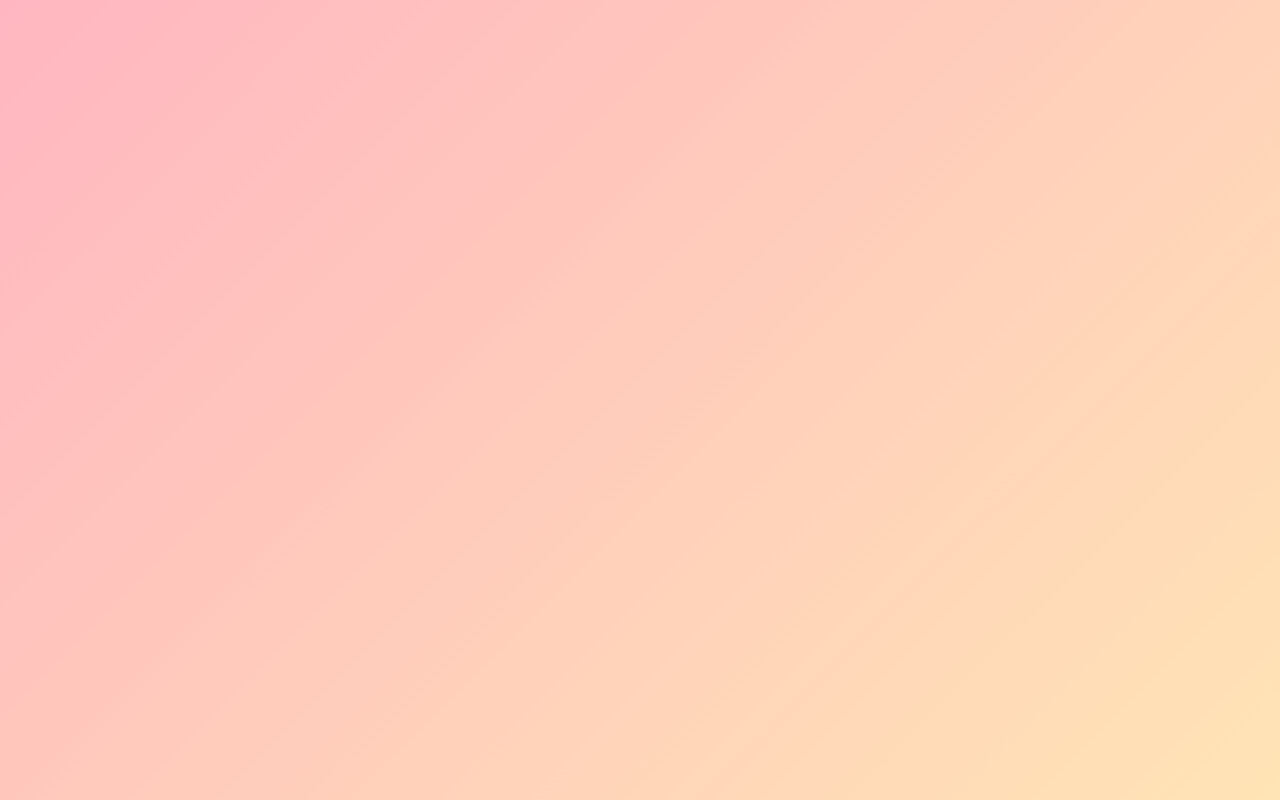
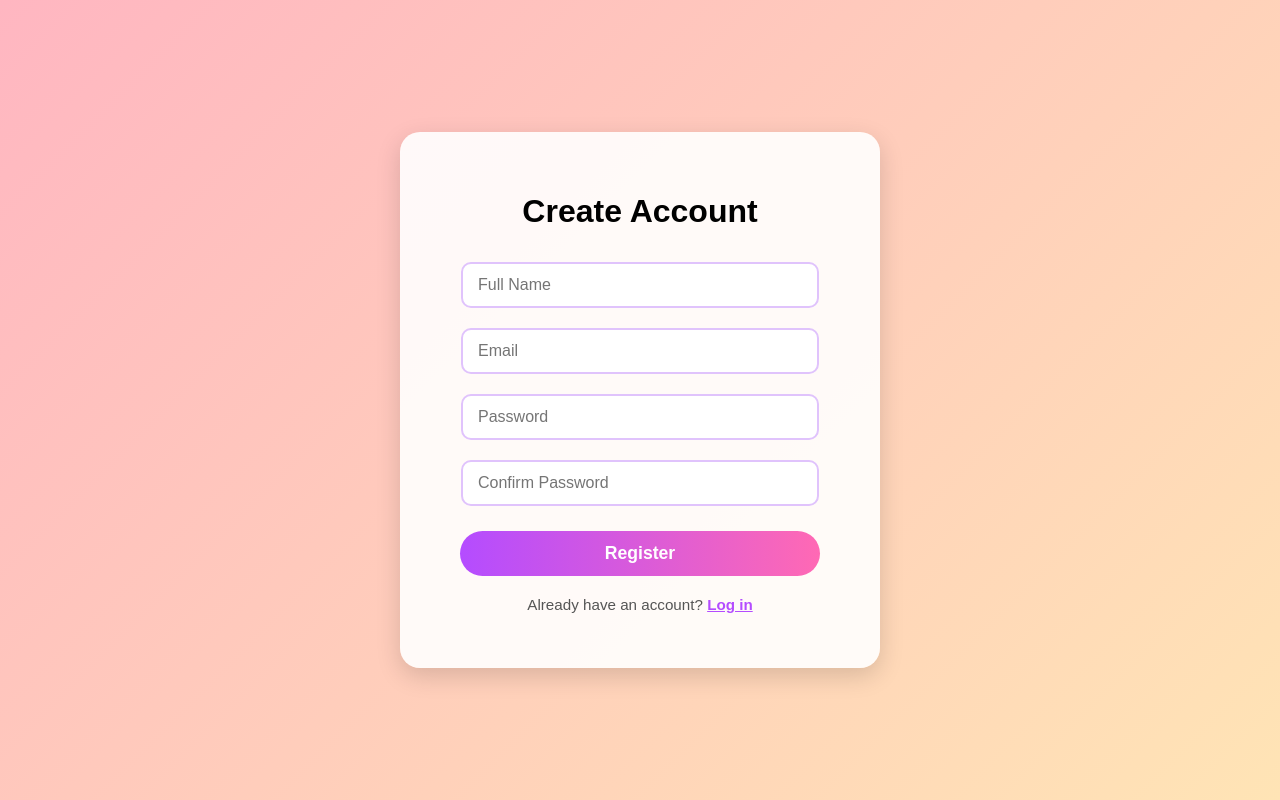
Before and after one commit to denysa2004/EventPlanner, a React (Create React App) app in the folder my-react-app/: page /register in a window 1280 px wide. Built offline with nearby package versions, Linux system fonts and the light colour scheme.

Commit message:
register

```diff
--- a/my-react-app/src/pages/Register.jsx
+++ b/my-react-app/src/pages/Register.jsx
@@ -1,6 +1,40 @@
-function Register(){
+import '../styles/Register.css';
 
+function Register() {
+  return (
+    <div className="register-page">
+      <div className="register-form">
+        <h1 className="register-title">Create Account</h1>
 
+        <input
+          type="text"
+          placeholder="Full Name"
+          autoComplete="off"
+        />
+        <input
+          type="email"
+          placeholder="Email"
+          autoComplete="off"
+        />
+        <input
+          type="password"
+          placeholder="Password"
+          autoComplete="off"
+        />
+        <input
+          type="password"
+          placeholder="Confirm Password"
+          autoComplete="off"
+        />
+
+        <button>Register</button>
+
+        <p>
+          Already have an account? <a href="/login">Log in</a>
+        </p>
+      </div>
+    </div>
+  );
 }
 
 export default Register;
--- /dev/null
+++ b/my-react-app/src/styles/Register.css
@@ -0,0 +1,85 @@
+body {
+  margin: 0;
+  padding: 0;
+  font-family: "Poppins", sans-serif;
+  background: linear-gradient(135deg, #ffb6c1, #ffe4b5, #d1c4e9);
+  background-size: 200% 200%;
+  display: flex;
+  justify-content: center;
+  align-items: center;
+  min-height: 100vh;
+}
+
+.register-page {
+  display: flex;
+  justify-content: center;
+  align-items: center;
+  width: 100%;
+}
+
+.register-form {
+  background: rgba(255, 255, 255, 0.9);
+  border-radius: 20px;
+  padding: 40px 60px;
+  box-shadow: 0 8px 25px rgba(0, 0, 0, 0.15);
+  text-align: center;
+  width: 360px;
+}
+
+.login-title {
+  font-family: "Great Vibes", cursive;
+  font-size: 2.5rem;
+  color: #b44cff;
+  margin-bottom: 30px;
+  text-shadow: 0 2px 10px rgba(180, 76, 255, 0.2);
+}
+
+.register-form input {
+  width: 90%;
+  padding: 12px 15px;
+  margin: 10px 0;
+  border: 2px solid #e0c3fc;
+  border-radius: 10px;
+  outline: none;
+  font-size: 1rem;
+}
+
+.register-form input:focus {
+  border-color: #b44cff;
+  box-shadow: 0 0 8px rgba(180, 76, 255, 0.3);
+}
+
+.register-form button {
+  background: linear-gradient(90deg, #b44cff, #ff69b4);
+  color: white;
+  border: none;
+  padding: 12px 0;
+  border-radius: 25px;
+  width: 100%;
+  font-size: 1.1rem;
+  font-weight: 600;
+  cursor: pointer;
+  margin-top: 15px;
+}
+
+.register-form button:hover {
+  background: linear-gradient(90deg, #ff69b4, #b44cff);
+  box-shadow: 0 4px 15px rgba(180, 76, 255, 0.4);
+  transform: translateY(-2px);
+}
+
+.register-form p {
+  margin-top: 20px;
+  color: #555;
+  font-size: 0.95rem;
+}
+
+.register-form a {
+  color: #b44cff;
+  font-weight: bold;
+  transition: color 0.3s ease;
+}
+
+.register-form a:hover {
+  color: #ff69b4;
+}
```
